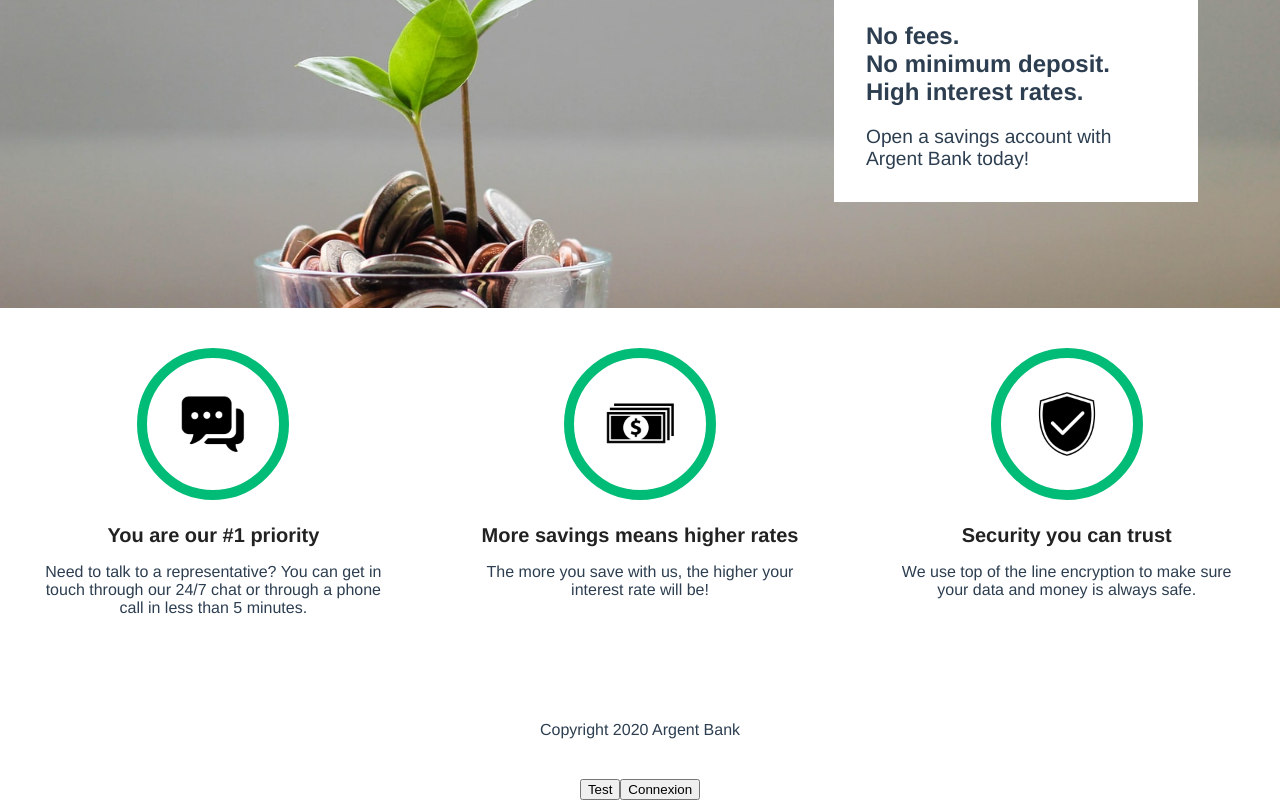
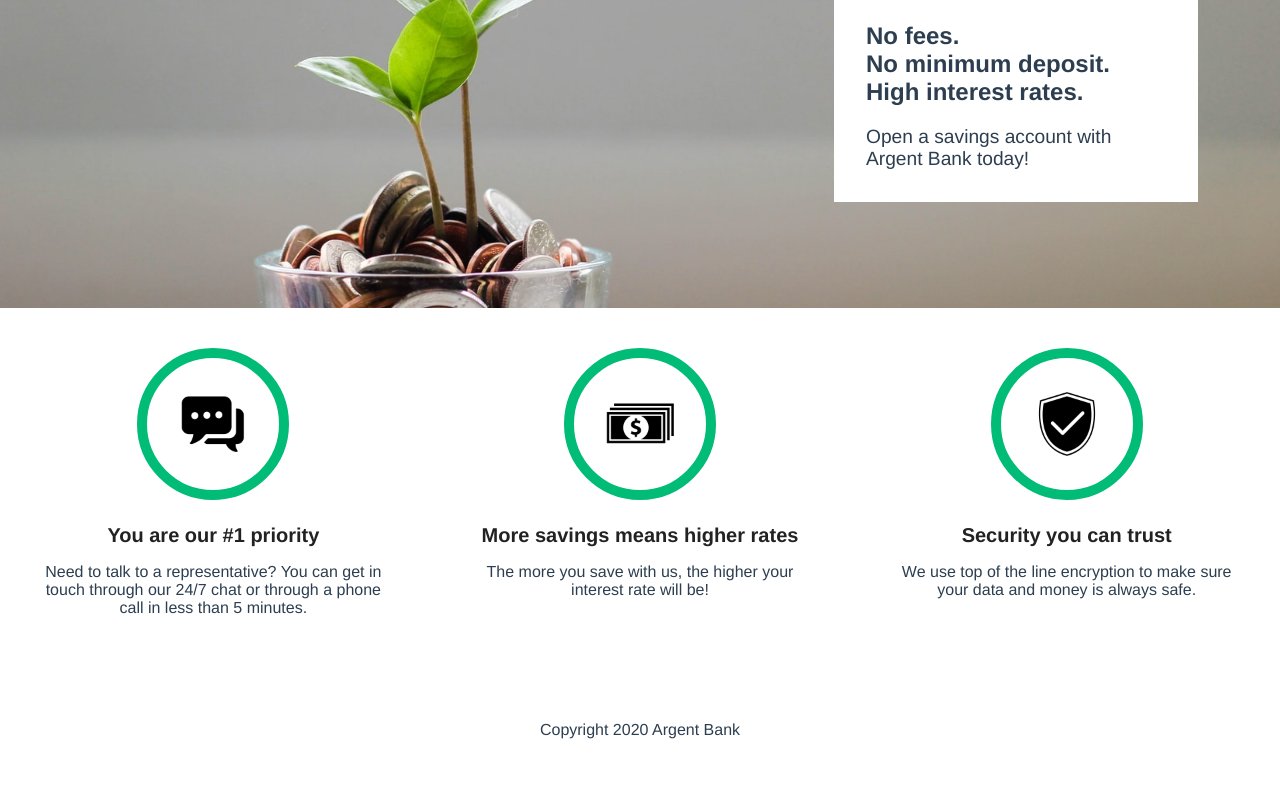
Before and after one commit to Orkham/NicolasChatelais_13_18102021, a React (Create React App) app: page / in a window 1280 px wide. Shown: the part 156-956 px from the top of the page. After the commit the page ends 935 px from the top, so only its background shows below. Built offline with nearby package versions, Linux system fonts and the light colour scheme.

Commit message:
validation login form

```diff
--- a/public/index.html
+++ b/public/index.html
@@ -24,7 +24,7 @@
       work correctly both with client-side routing and a non-root public URL.
       Learn how to configure a non-root public URL by running `npm run build`.
     -->
-    <title>React App</title>
+    <title>ARGENT BANK</title>
   </head>
   <body>
     <noscript>You need to enable JavaScript to run this app.</noscript>
--- a/src/App.js
+++ b/src/App.js
@@ -6,27 +6,12 @@ import SignInPage from './pages/SignInPage'
 import UserPage from './pages/UserPage'
 import { createStore } from 'redux'
 import reducer from './reducers/login.reducer'
-import * as ACTIONS from './actions/actions.js'
+/* import * as ACTIONS from './actions/actions.js' */
 
 /*STORE*/
 
 export let store = createStore(reducer)
 //console.log(store)
-/* store.subscribe(function () {
-  console.log(store.getState())
-}) */
-
-//store.dispatch(ACTIONS.testClick)
-//store.dispatch(ACTIONS.signIn)
-
-function testButton() {
-  store.dispatch(ACTIONS.testClick)
-  console.log(store.getState())
-}
-function logIn() {
-  store.dispatch(ACTIONS.signIn)
-  console.log(store.getState())
-}
 
 function App() {
   return (
@@ -34,8 +19,6 @@ function App() {
       <Switch>
         <Route exact path="/">
           <WelcomePage />
-          <button onClick={testButton}>Test</button>
-          <button onClick={logIn}>Connexion</button>
         </Route>
         <Route path="/sign-in">
           <SignInPage store={store} />
@@ -49,22 +32,3 @@ function App() {
 }
 
 export default App
-
-/* async function fetchDatas() {
-  const headers = {
-    'Content-type': 'application/json',
-  }
-  const bodyRequest = JSON.stringify({
-    email: 'tony@stark.com',
-    password: 'password123',
-  })
-  const response = await fetch('http://localhost:3001/api/v1/user/login', {
-    method: 'POST',
-    body: bodyRequest,
-    headers: headers,
-  })
-  const userDatas = await response.json()
-  console.log(userDatas.body.token)
-}
-fetchDatas()
- */
--- a/src/components/SignInForm.js
+++ b/src/components/SignInForm.js
@@ -57,21 +57,45 @@ const StyledSignInForm = styled.div`
   }
 `
 
+
+
+async function fetchDatas(email, password) {
+  const headers = {
+    'Content-type': 'application/json',
+  }
+  const bodyRequest = JSON.stringify({
+    email: email,
+    password: password,
+  })
+  const response = await fetch('http://localhost:3001/api/v1/user/login', {
+    method: 'POST',
+    body: bodyRequest,
+    headers: headers,
+  })
+  try {
+    const userDatas = await response.json()
+    console.log('tout va bien Tony !', userDatas.body.token)
+  } catch {
+    console.log('Vous êtes un nain posteur ! ')
+  }
+}
+
 function logIn(e) {
+  const usernameValue = document.getElementById('username').value
+  const passwordValue = document.getElementById('password').value
   e.preventDefault()
   store.dispatch(ACTIONS.signIn)
   console.log(store.getState())
-  let usernameValue = document.getElementById('username')
-  let passwordValue = document.getElementById('password')
-  /* console.log(usernameValue.value)
-  console.log(passwordValue.value) */
-  if (usernameValue.value === '123' && passwordValue.value === '123') {
-    console.log('connecté !')
+  try {
+    fetchDatas(usernameValue, passwordValue)
+  } catch {
+    console.log('Vous êtes un nain posteur ! ')
   }
 }
 
 export default function SignInForm(props) {
   //console.log(props.store.getState())
+
   return (
     <StyledSignInForm>
       <main className="bg-dark">
```
